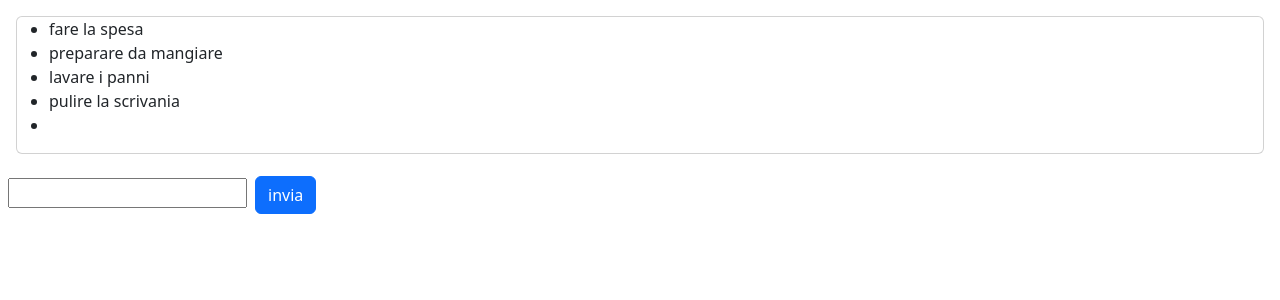
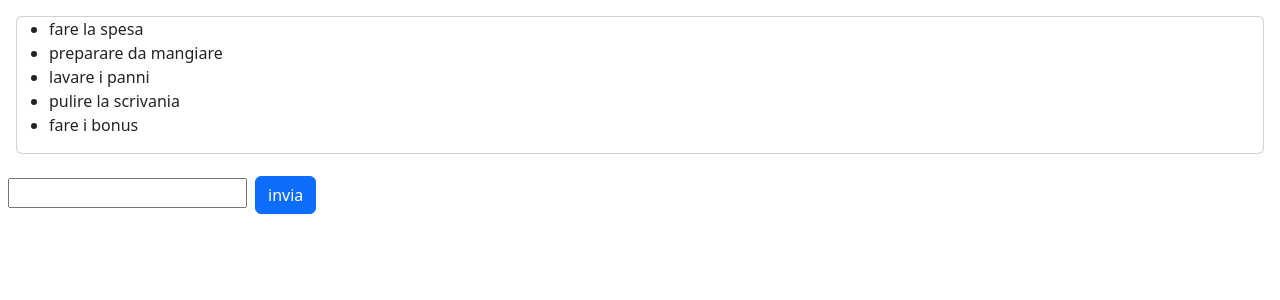
Before and after one commit to Aranel9966/php-todo-list-json, a PHP site: page / in a window 1280 px wide. Shown: the top 300 px of the page. Run offline with PHP 8.4, Linux system fonts and the light colour scheme; some libraries are stand-ins or nearby versions.

Commit message:
fix bug push

```diff
--- a/index.php
+++ b/index.php
@@ -21,7 +21,7 @@
             </li>
         </ul>
     </div>
-    <input v-model="newTodo" class="m-2" type="text">
+    <input @keyup.enter="addTodo()" v-model="newTodo" class="m-2" type="text">
     <button @click='addTodo()' class="btn btn-primary">invia</button>
 
 </div>
--- a/js/script.js
+++ b/js/script.js
@@ -17,9 +17,6 @@ createApp({
     },
     //////////////////
     addTodo() {
-      //   this.todoList.push(this.newTodo);
-      this.newTodo = "";
-      //?
       let data = {
         newTodo: "",
       };
@@ -34,6 +31,7 @@ createApp({
           // posso ricaricare i todo
           this.getTodo();
         });
+      this.newTodo = "";
     },
   },
   mounted() {
--- a/todo.json
+++ b/todo.json
@@ -1 +1 @@
-["fare la spesa","preparare da mangiare","lavare i panni","pulire la scrivania",""]
+["fare la spesa","preparare da mangiare","lavare i panni","pulire la scrivania","fare i bonus"]
```
